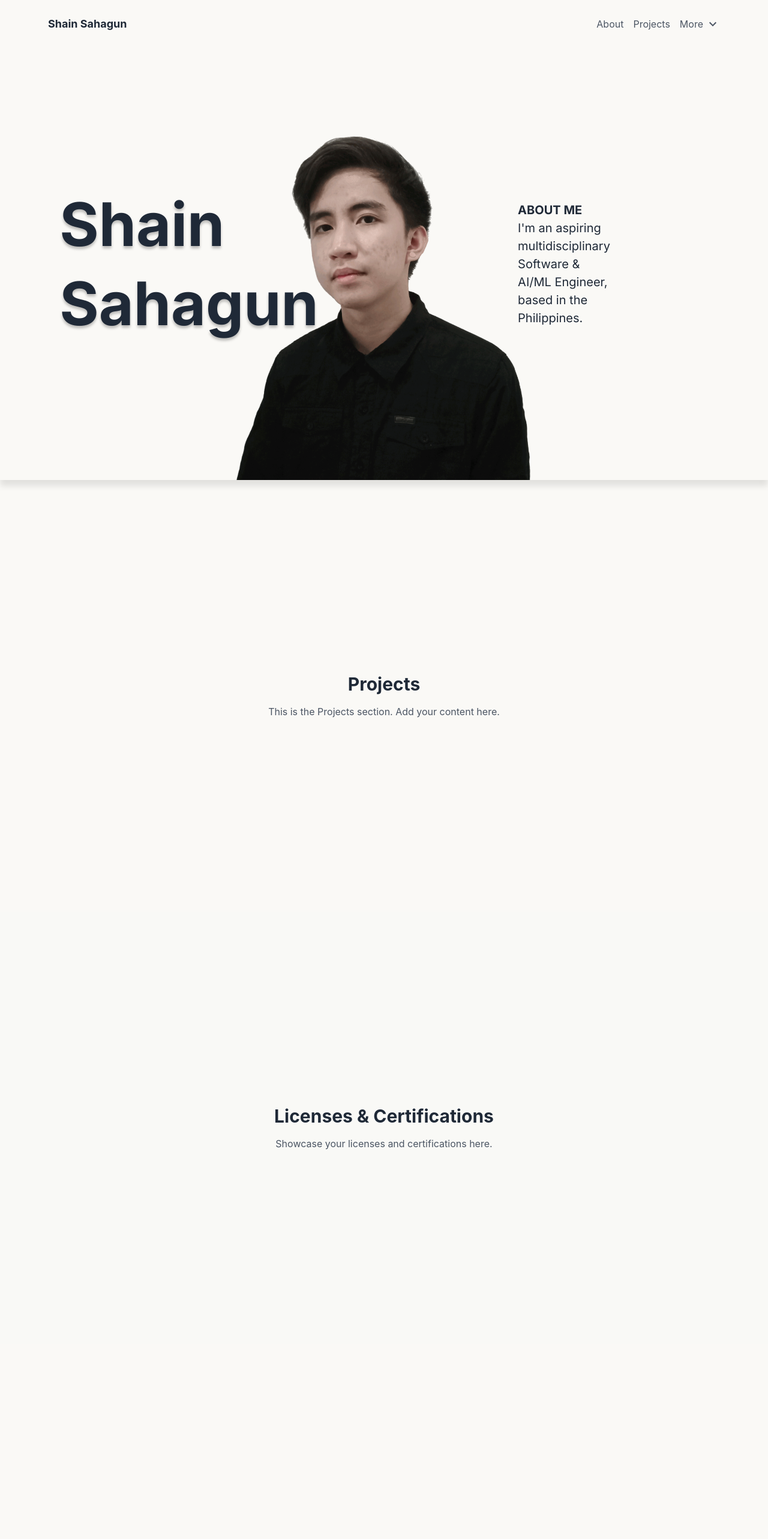
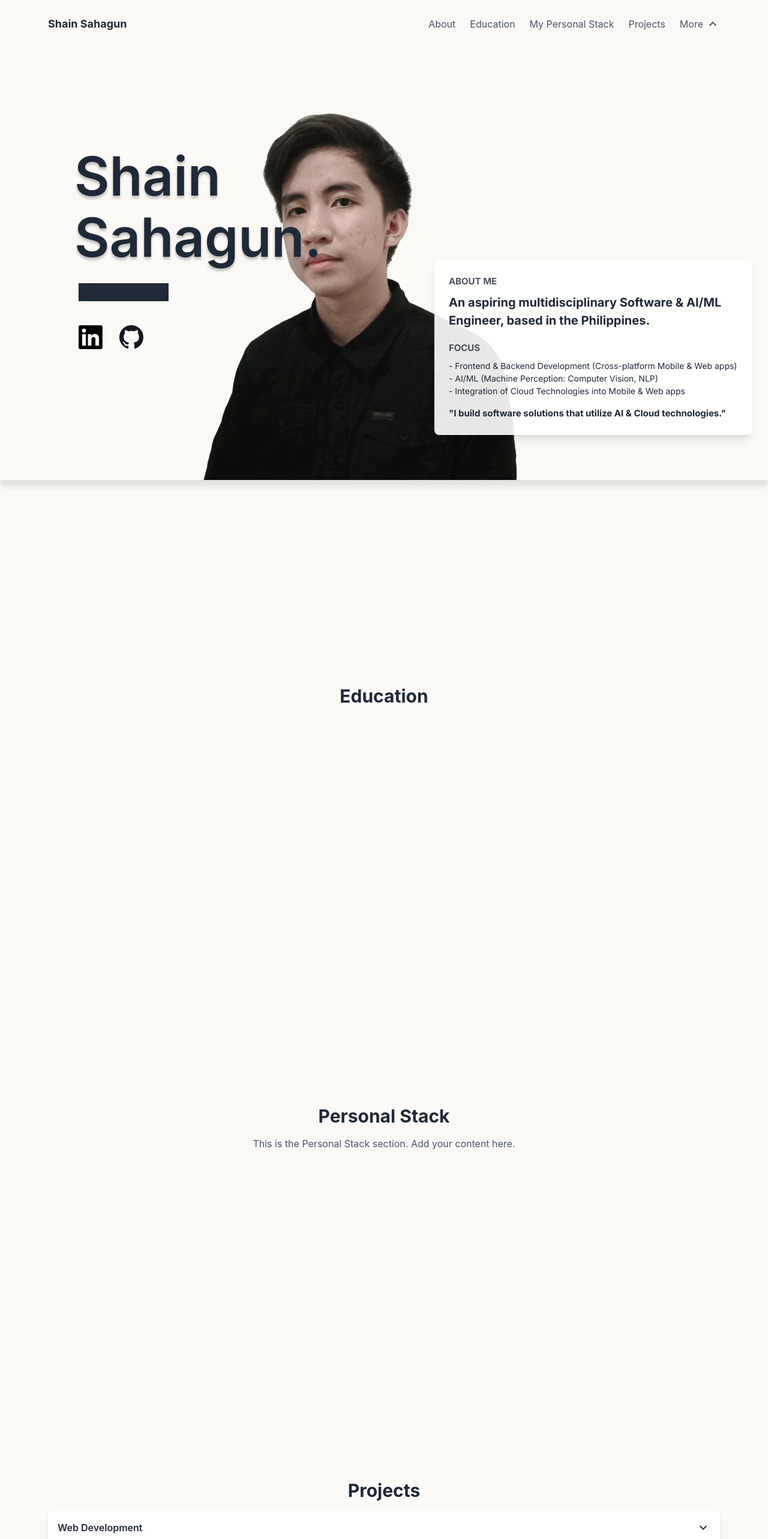
Before and after one commit to m3mentomor1/My-Portfolio-Website, a React (Create React App) app: page / in a window 1280 px wide. Shown: the top 2565 px of the page at 60% size. Built offline with nearby package versions, Linux system fonts and the light colour scheme; the HTML template or start-up script is replaced by a standard one.

Commit message:
Fill in the projects section

```diff
--- a/src/App.tsx
+++ b/src/App.tsx
@@ -1,10 +1,16 @@
 import { useState, useEffect } from 'react';
-import { ExpandMore } from '@mui/icons-material'; // Import ExpandMore icon
+import { ExpandMore, ArrowOutward } from '@mui/icons-material'; // Import ExpandMore icon
 
 function App() {
   const [isMobileMenuOpen, setIsMobileMenuOpen] = useState(false); // Mobile dropdown
   const [isDropdownOpen, setIsDropdownOpen] = useState(false); // Desktop dropdown
   const [isScrolled, setIsScrolled] = useState(false);
+  const [activeDropdown, setActiveDropdown] = useState<string | null>(null);
+
+  // Explicitly typing 'section' as one of the allowed categories
+  const toggleDropdown = (section: "Web Development" | "Mobile Development" | "AI/ML") => {
+    setActiveDropdown(activeDropdown === section ? null : section);
+  };
 
   useEffect(() => {
     const handleScroll = () => {
@@ -30,12 +36,24 @@ function App() {
           </h1>
 
           {/* Desktop Menu */}
-          <div className="hidden md:flex items-center space-x-4">
+          <div className="hidden md:flex items-center space-x-6">
             <a
               href="#about"
               className="text-sm md:text-base text-gray-600 hover:text-gray-900"
             >
               About
+            </a>
+            <a
+              href="#education"
+              className="text-sm md:text-base text-gray-600 hover:text-gray-900"
+            >
+              Education
+            </a>
+            <a
+              href="#stack"
+              className="text-sm md:text-base text-gray-600 hover:text-gray-900"
+            >
+              My Personal Stack
             </a>
             <a
               href="#projects"
@@ -50,8 +68,8 @@ function App() {
               >
                 More
                 <ExpandMore
-                  className={`ml-1 transition-transform duration-300 ${
-                    isDropdownOpen ? 'rotate-180' : 'rotate-0'
+                  className={`ml-1 transition-transform ${
+                    isDropdownOpen ? 'animate-rotateIn' : 'animate-rotateOut'
                   }`}
                 />
               </button>
@@ -108,8 +126,8 @@ function App() {
             >
               More
               <ExpandMore
-                className={`ml-1 transition-transform duration-300 ${
-                  isMobileMenuOpen ? 'rotate-180' : 'rotate-0'
+                className={`ml-1 transition-transform ${
+                  isMobileMenuOpen ? 'animate-rotateIn' : 'animate-rotateOut'
                 }`}
               />
             </button>
@@ -122,6 +140,18 @@ function App() {
             isMobileMenuOpen ? 'scale-y-100 opacity-100' : 'scale-y-0 opacity-0'
           }`}
         >
+          <a
+            href="#education"
+            className="block py-2 text-sm text-gray-600 hover:text-gray-900"
+          >
+            Education
+          </a>
+          <a
+            href="#stack"
+            className="block py-2 text-sm text-gray-600 hover:text-gray-900"
+          >
+            My Personal Stack
+          </a>
           <a
             href="#projects"
             className="block py-2 text-sm text-gray-600 hover:text-gray-900"
@@ -166,48 +196,225 @@ function App() {
         {/* About Section */}
         <section
           id="about"
-  className="h-[400px] md:min-h-[calc(100vh-5rem)] bg-[#faf9f6] relative flex items-center justify-center shadow-[0px_10px_10px_rgba(0,0,0,0.1)]"
+          className="h-[300px] md:min-h-[calc(100vh-5rem)] bg-[#faf9f6] relative flex items-center justify-center shadow-[0px_10px_10px_rgba(0,0,0,0.1)]"
         >
-  {/* Text Wrapper */}
-  <div className="absolute top-1/2 left-1/2 transform -translate-x-1/2 -translate-y-1/2 text-left z-10 px-4">
-    <h1 className="text-2xl md:text-[100px] font-inter font-bold text-gray-800 mr-[200px] md:mr-[650px] [text-shadow:0px_4px_4px_rgba(0,0,0,0.25)]">
-      Shain<br/><span className="block mt-1 md:mt-[100px]">Sahagun</span>
+          {/* Text Wrapper for Desktop */}
+          <div className="absolute top-1/2 left-1/2 transform -translate-x-1/2 -translate-y-1/2 text-left z-10 px-4 hidden md:block">
+            <h1 className="text-2xl md:text-[90px] font-inter font-semibold text-gray-800 mr-[200px] md:mr-[620px] [text-shadow:0px_4px_4px_rgba(0,0,0,0.25)]">
+              Shain<br/><span className="block mt-1 md:mt-[70px]">Sahagun.</span>
             </h1>
+            {/* Rectangle */}
+            <div className="w-[38px] h-[10px] md:w-[150px] md:h-[30px] bg-gray-800 mt-[10px] md:mt-[60px] md:ml-[6.5px] mb-[20px]"></div>
+            {/* Socials Section */}
+            <div className="flex items-center space-x-7 mt-[10px] md:mt-[40px] md:ml-[6.5px] mb-[20px]">
+              {/* LinkedIn Button */}
+              <a
+                href="https://www.linkedin.com/in/shain-sahagun/"
+                target="_blank"
+                rel="noopener noreferrer"
+              >
+                <img
+                  src="/images/LinkedIn-icon-black.png"
+                  alt="LinkedIn"
+                  className="w-8 h-8 md:w-10 md:h-10 hover:scale-110 transition-transform"
+                />
+              </a>
+              {/* GitHub Button */}
+              <a
+                href="https://github.com/m3mentomor1"
+                target="_blank"
+                rel="noopener noreferrer"
+              >
+                <img
+                  src="/images/GitHub-icon-black.png"
+                  alt="GitHub"
+                  className="w-8 h-8 md:w-10 md:h-10 hover:scale-110 transition-transform"
+                />
+              </a>
             </div>
-  <div className="absolute top-1/2 left-1/2 transform -translate-x-1/2 -translate-y-1/2 text-left z-10 px-4">
-    <h1 className="text-1xl md:text-[20px] font-inter font-bold text-gray-800 ml-[100px] md:ml-[600px] ">
+
+            {/* ABOUT ME Text */}
+            <div className="bg-white/90 p-6 rounded-lg shadow-lg mt-4 md:ml-[600px] md:w-[530px] absolute top-[140px]">
+              <h1 className="text-1xl md:text-[15px] font-inter font-bold text-gray-800/80">
                 ABOUT ME
               </h1>
-    <h1 className="text-1xl md:text-[20px] font-inter text-gray-800 ml-[100px] md:ml-[600px] ">
-      I'm an aspiring multidisciplinary Software & AI/ML Engineer, based in the Philippines.
+              <p className="text-1xl md:text-[20px] font-inter font-bold text-gray-800 mt-2">
+                An aspiring multidisciplinary Software & AI/ML Engineer, based in the Philippines.
+              </p>
+              <h1 className="text-1xl md:text-[15px] font-inter font-bold text-gray-800/80 mt-5">
+                FOCUS
               </h1>
+              <p className="text-1xl md:text-[14px] font-inter text-gray-800 mt-2">
+                - Frontend & Backend Development (Cross-platform Mobile & Web apps)
+                <br/>- AI/ML (Machine Perception: Computer Vision, NLP)
+                <br/>- Integration of Cloud Technologies into Mobile & Web apps
+              </p>
+              <p className="text-1xl md:text-[15px] font-inter font-bold text-gray-800 mt-4">
+                "I build software solutions that utilize AI & Cloud technologies."
+              </p>
+            </div>
           </div>
 
-  {/* Image at the bottom */}
+          {/* Image */}
           <img
             src="/images/2x2.png"
             alt="About Section"
-    className="absolute bottom-0 translate-x-[-50%] left-1/2 w-[28rem] md:w-[45rem] z-0"
+            className="absolute bottom-0 right-2 md:right-auto md:left-1/2 md:translate-x-[-55%] w-[18rem] md:w-[48rem] z-0"
           />
+
+          {/* Text for Mobile */}
+          <div className="block md:hidden mt-4 px-4 text-center z-20">
+            <h1 className="text-lg font-inter font-bold text-gray-800 mt-20">
+              ABOUT ME
+            </h1>
+            <p className="text-sm text-gray-800 mt-1">
+              I'm an aspiring multidisciplinary Software & AI/ML Engineer, based in the Philippines.
+            </p>
+          </div>
         </section>
+
+
+        {/* Education Section */}
+        <section
+          id="education"
+          className="h-[300px] md:min-h-[calc(100vh-5rem)] bg-[#faf9f6] flex flex-col items-center justify-center"
+        >
+          <h2 className="text-xl md:text-3xl font-bold text-gray-800">
+            Education
+          </h2>
+        </section>
+
+
+        {/* Personal Stack Section */}
+        <section
+          id="stack"
+          className="h-[300px] md:min-h-[calc(100vh-5rem)] bg-[#faf9f6] flex flex-col items-center justify-center"
+        >
+          <h2 className="text-xl md:text-3xl font-bold text-gray-800">
+            Personal Stack
+          </h2>
+          <p className="text-sm md:text-base text-gray-600 mt-4 max-w-3xl text-center">
+            This is the Personal Stack section. Add your content here.
+          </p>
+        </section>
+
 
 {/* Projects Section */}
 <section
   id="projects"
-  className="h-[400px] md:min-h-[calc(100vh-5rem)] bg-[#faf9f6] flex flex-col items-center justify-center"
+  className="min-h-[calc(100vh-5rem)] bg-[#faf9f6] flex flex-col items-center justify-center"
 >
-  <h2 className="text-xl md:text-3xl font-bold text-gray-800">
+  <h2 className="text-xl md:text-3xl font-bold text-gray-800 mb-4">
     Projects
   </h2>
-  <p className="text-sm md:text-base text-gray-600 mt-4 max-w-3xl text-center">
-    This is the Projects section. Add your content here.
+  <div className="w-full max-w-6xl px-4">
+    {["Web Development", "Mobile Development", "AI/ML"].map((category) => (
+      <div key={category} className="mb-4">
+        <button
+          onClick={() =>
+            toggleDropdown(
+              category as "Web Development" | "Mobile Development" | "AI/ML"
+            )
+          }
+          className="w-full flex justify-between items-center p-4 bg-white shadow-md rounded-lg text-gray-800 font-semibold focus:outline-none hover:bg-gray-100 transition"
+        >
+          {category}
+          <ExpandMore
+            className={`ml-2 transition-transform duration-300 ${
+              activeDropdown === category ? "animate-rotateIn" : "animate-rotateOut"
+            }`}
+          />
+        </button>
+        <div
+          className={`transition-all duration-300 overflow-hidden ${
+            activeDropdown === category ? "max-h-[1000px]" : "max-h-0"
+          }`}
+        >
+          <div className="grid grid-cols-1 md:grid-cols-3 gap-4 mt-4 p-4">
+            {[1, 2, 3].map((item) => {
+              // Custom logic for AI/ML Project 1
+              if (category === "AI/ML" && item === 1) {
+                return (
+                  <div
+                    key={item}
+                    className="p-4 bg-gray-100 shadow-md rounded-lg flex flex-col justify-center"
+                  >
+                    {/* Image Placeholder */}
+                    <div className="w-full h-40 bg-gray-200 rounded-md mb-4 flex items-center justify-center">
+                      <span className="text-gray-500">Image Placeholder</span>
+                    </div>
+                    {/* Project Header */}
+                    <h3 className="text-lg font-bold text-gray-800 mb-2 text-left">
+                      Pneumonia Image Classification with Lightweight CNN Models
+                    </h3>
+                    {/* Project Description */}
+                    <p className="text-sm text-gray-600 text-left mb-4">
+                      This is a project focused on identifying the presence of pneumonia
+                      in chest X-ray images. Each image can be classified into one of
+                      three categories: Bacterial Pneumonia, Viral Pneumonia, or Normal.
                     </p>
+                    {/* View Project Button */}
+                    <a
+                      href="https://github.com/m3mentomor1/Pneumonia_Detection_with_Lightweight-CNN-Models"
+                      target="_blank"
+                      rel="noopener noreferrer"
+                      className="text-blue-600 text-sm font-semibold flex items-center hover:text-blue-800 transition-colors"
+                    >
+                      View Project
+                      <span className="ml-1">
+                        <ArrowOutward fontSize="small" />
+                      </span>
+                    </a>
+
+
+                  </div>
+                );
+              }
+              // Default rendering for other cards
+              return (
+                <div
+                  key={item}
+                  className="p-4 bg-gray-100 shadow-md rounded-lg flex flex-col justify-center"
+                >
+                  {/* Image Placeholder */}
+                  <div className="w-full h-40 bg-gray-200 rounded-md mb-4 flex items-center justify-center">
+                    <span className="text-gray-500">Image Placeholder</span>
+                  </div>
+                  {/* Project Header */}
+                  <h3 className="text-lg font-bold text-gray-800 mb-2 text-left">
+                    {category} Project {item}
+                  </h3>
+                  {/* Project Description */}
+                  <p className="text-sm text-gray-600 text-left mb-4">
+                    Description of {category} Project {item}.
+                  </p>
+                  {/* View Project Button */}
+                  <button className="text-blue-600 text-sm font-semibold flex items-center hover:text-blue-800 transition-colors">
+                    View Project
+                    <span className="ml-1">
+                      <ArrowOutward fontSize="small" />
+                    </span>
+                  </button>
+
+                </div>
+              );
+            })}
+          </div>
+        </div>
+      </div>
+    ))}
+  </div>
 </section>
+
+
+
+
+
 
         {/* Licenses/Certifications Section */}
         <section
           id="licenses"
-  className="h-[400px] md:min-h-[calc(100vh-5rem)] bg-[#f9f9f6] flex flex-col items-center justify-center"
+          className="h-[300px] md:min-h-[calc(100vh-5rem)] bg-[#f9f9f6] flex flex-col items-center justify-center"
         >
           <h2 className="text-xl md:text-3xl font-bold text-gray-800">
             Licenses & Certifications
@@ -220,7 +427,7 @@ function App() {
         {/* Competitions Section */}
         <section
           id="competitions"
-  className="h-[400px] md:min-h-[calc(100vh-5rem)] bg-[#faf9f6] flex flex-col items-center justify-center"
+          className="h-[300px] md:min-h-[calc(100vh-5rem)] bg-[#faf9f6] flex flex-col items-center justify-center"
         >
           <h2 className="text-xl md:text-3xl font-bold text-gray-800">
             Competitions
@@ -233,7 +440,7 @@ function App() {
         {/* Leadership Experience Section */}
         <section
           id="leadership"
-  className="h-[400px] md:min-h-[calc(100vh-5rem)] bg-[#f9f9f6] flex flex-col items-center justify-center"
+          className="h-[300px] md:min-h-[calc(100vh-5rem)] bg-[#f9f9f6] flex flex-col items-center justify-center"
         >
           <h2 className="text-xl md:text-3xl font-bold text-gray-800">
             Leadership Experience
@@ -246,7 +453,7 @@ function App() {
         {/* Volunteering Section */}
         <section
           id="volunteering"
-  className="h-[400px] md:min-h-[calc(100vh-5rem)] bg-[#faf9f6] flex flex-col items-center justify-center"
+          className="h-[300px] md:min-h-[calc(100vh-5rem)] bg-[#faf9f6] flex flex-col items-center justify-center"
         >
           <h2 className="text-xl md:text-3xl font-bold text-gray-800">
             Volunteering
@@ -259,7 +466,7 @@ function App() {
         {/* Contact Section */}
         <section
           id="contact"
-  className="h-[400px] md:min-h-[calc(100vh-5rem)] bg-[#f9f9f6] flex flex-col items-center justify-center"
+          className="h-[300px] md:min-h-[calc(100vh-5rem)] bg-[#f9f9f6] flex flex-col items-center justify-center"
         >
           <h2 className="text-xl md:text-3xl font-bold text-gray-800">
             Contact
@@ -269,7 +476,6 @@ function App() {
           </p>
         </section>
 
-
       </div>
 
     </div>
--- a/tailwind.config.js
+++ b/tailwind.config.js
@@ -9,7 +9,21 @@ module.exports = {
         inter: ['Inter', 'sans-serif'],
         segoe: ['"Segoe UI"', 'sans-serif'],
       },
+      keyframes: {
+        rotateIn: {
+          '0%': { transform: 'rotate(0deg)' },
+          '100%': { transform: 'rotate(180deg)' },
+        },
+        rotateOut: {
+          '0%': { transform: 'rotate(180deg)' },
+          '100%': { transform: 'rotate(0deg)' },
+        },
+      },
+      animation: {
+        rotateIn: 'rotateIn 0.3s ease-in-out forwards',
+        rotateOut: 'rotateOut 0.3s ease-in-out forwards',
+      },
     },
   },
   plugins: [],
-}
+};
```
Also changed, not shown: public/images/GitHub-icon-black.png (added), public/images/LinkedIn-icon-black.png (added). Lines whose indentation alone changed are shown as unchanged.
